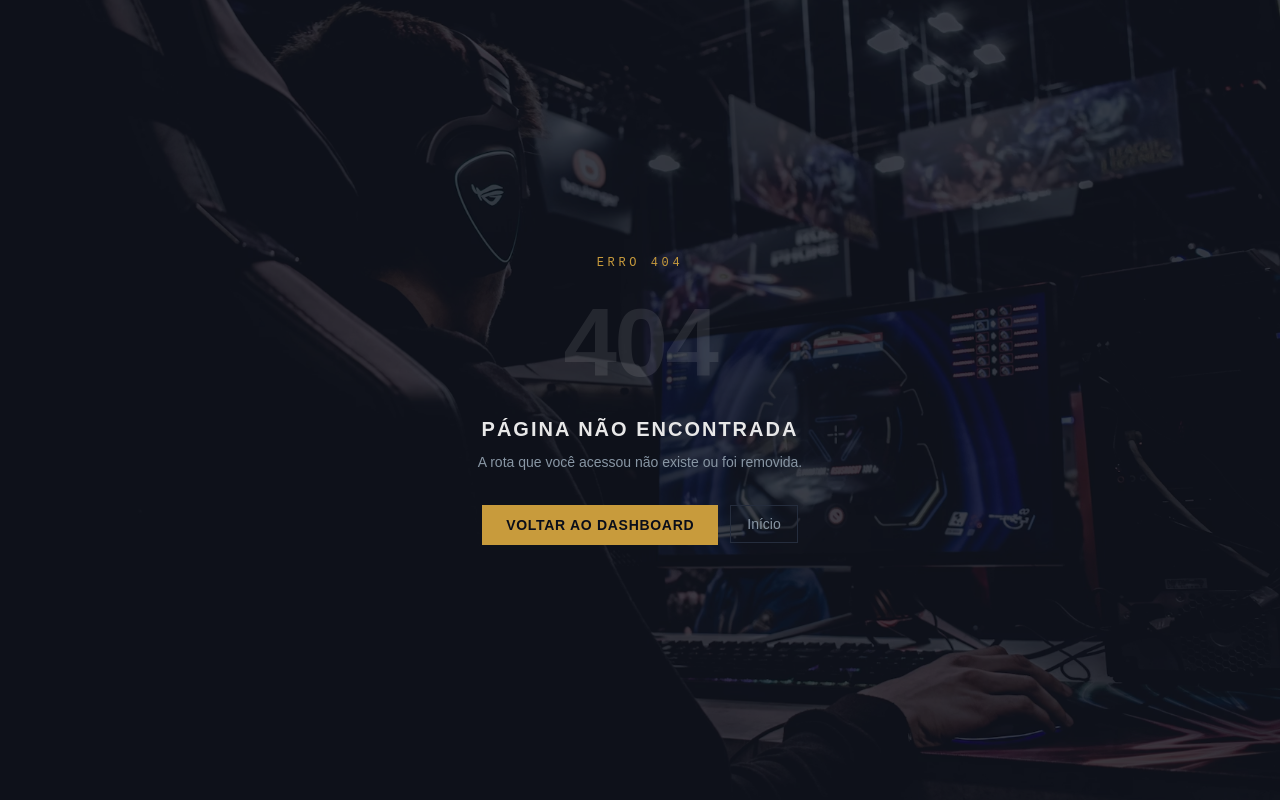
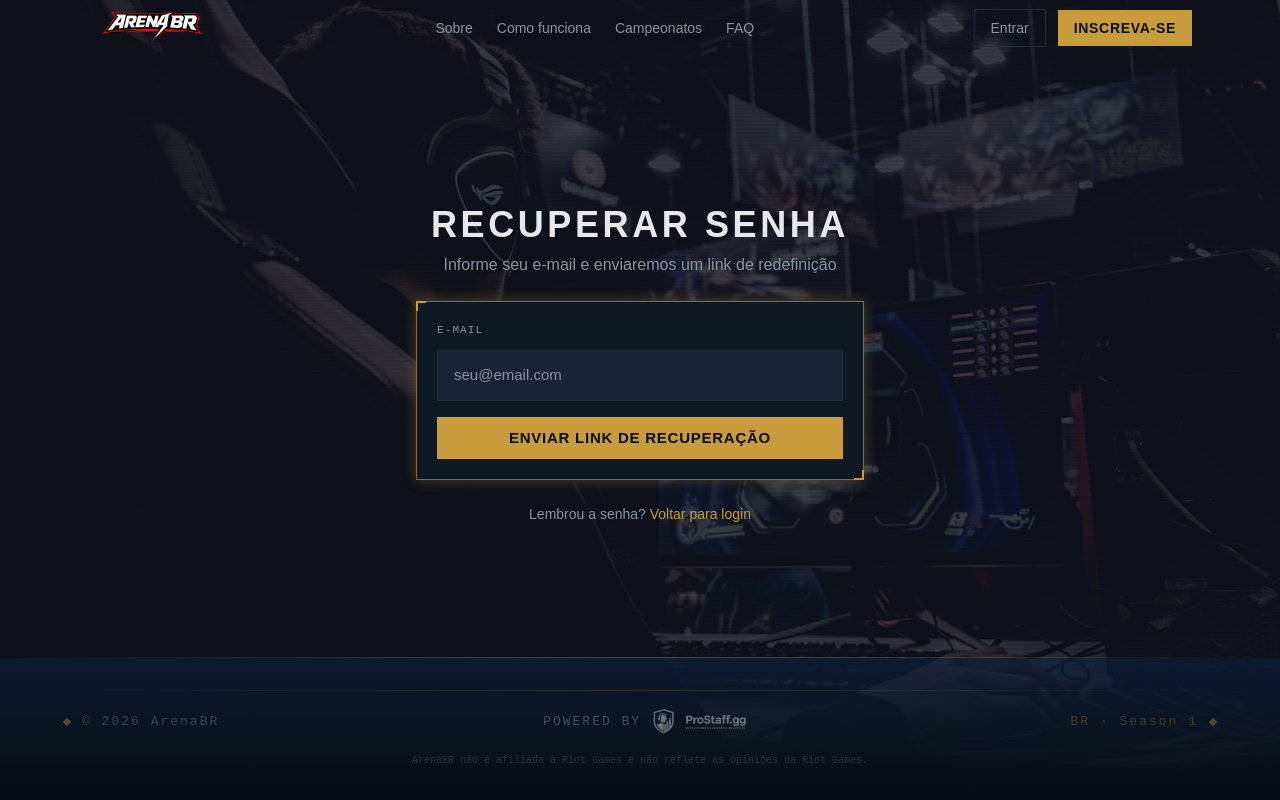
Before and after one commit to Bulletdev/ArenaBR, a Next.js app: page /forgot-password in a window 1280 px wide. Before the commit this address had no page. Built offline with nearby package versions, Linux system fonts and the light colour scheme.

Commit message:
feat: implement pass reset form

```diff
--- /dev/null
+++ b/app/(auth)/forgot-password/page.tsx
@@ -0,0 +1,97 @@
+"use client"
+
+import { useState } from "react"
+import { useForm } from "react-hook-form"
+import { z } from "zod"
+import { zodResolver } from "@hookform/resolvers/zod"
+import { toast } from "sonner"
+import Link from "next/link"
+import RetroPanel from "@/components/ui/RetroPanel"
+import Input from "@/components/ui/Input"
+import Button from "@/components/ui/Button"
+
+const schema = z.object({
+  email: z.string().email("E-mail inválido"),
+})
+
+type FormData = z.infer<typeof schema>
+
+export default function ForgotPasswordPage() {
+  const [submitted, setSubmitted] = useState(false)
+  const [loading, setLoading] = useState(false)
+
+  const { register, handleSubmit, formState: { errors } } = useForm<FormData>({
+    resolver: zodResolver(schema),
+  })
+
+  const onSubmit = async (data: FormData) => {
+    setLoading(true)
+    try {
+      const res = await fetch("/api/auth/forgot-password", {
+        method: "POST",
+        headers: { "Content-Type": "application/json" },
+        body: JSON.stringify({ email: data.email }),
+      })
+
+      if (!res.ok) {
+        const body = await res.json().catch(() => ({}))
+        throw new Error(body?.error?.message ?? body?.message ?? "Erro ao processar solicitação.")
+      }
+
+      setSubmitted(true)
+      toast.success("Solicitação enviada com sucesso.")
+    } catch (err) {
+      const msg = err instanceof Error ? err.message : "Erro ao processar solicitação."
+      toast.error(msg)
+    } finally {
+      setLoading(false)
+    }
+  }
+
+  return (
+    <div className="w-full max-w-sm md:max-w-md space-y-6">
+      <div className="text-center space-y-2">
+        <h1 className="font-display text-2xl md:text-4xl font-bold text-[#E8E8E8] uppercase tracking-widest">
+          Recuperar senha
+        </h1>
+        <p className="text-[#8896A4] text-sm md:text-base">
+          Informe seu e-mail e enviaremos um link de redefinição
+        </p>
+      </div>
+
+      <RetroPanel variant="gold" corners>
+        {submitted ? (
+          <div className="space-y-4 text-center">
+            <p className="text-[#E8E8E8] text-sm font-mono leading-relaxed">
+              Se o e-mail informado estiver cadastrado, você receberá um link para redefinir sua senha em breve.
+            </p>
+            <p className="text-[#8896A4] text-xs">
+              Verifique também sua caixa de spam.
+            </p>
+          </div>
+        ) : (
+          <form onSubmit={handleSubmit(onSubmit)} className="space-y-4">
+            <Input
+              label="E-mail"
+              type="email"
+              autoComplete="email"
+              placeholder="seu@email.com"
+              error={errors.email?.message}
+              {...register("email")}
+            />
+            <Button type="submit" loading={loading} className="w-full mt-2">
+              Enviar link de recuperação
+            </Button>
+          </form>
+        )}
+      </RetroPanel>
+
+      <p className="text-center text-sm text-[#8896A4]">
+        Lembrou a senha?{" "}
+        <Link href="/login" className="text-[#C89B3C] hover:underline">
+          Voltar para login
+        </Link>
+      </p>
+    </div>
+  )
+}
--- /dev/null
+++ b/app/(auth)/reset-password/page.tsx
@@ -0,0 +1,130 @@
+"use client"
+
+import { Suspense, useEffect } from "react"
+import { useRouter, useSearchParams } from "next/navigation"
+import { useForm } from "react-hook-form"
+import { z } from "zod"
+import { zodResolver } from "@hookform/resolvers/zod"
+import { toast } from "sonner"
+import { useState } from "react"
+import Link from "next/link"
+import RetroPanel from "@/components/ui/RetroPanel"
+import Input from "@/components/ui/Input"
+import Button from "@/components/ui/Button"
+
+const schema = z.object({
+  password: z
+    .string()
+    .min(8, "Mínimo de 8 caracteres")
+    .regex(/[A-Z]/, "Deve conter ao menos uma letra maiúscula")
+    .regex(/[a-z]/, "Deve conter ao menos uma letra minúscula")
+    .regex(/[0-9]/, "Deve conter ao menos um número"),
+  password_confirmation: z.string().min(1, "Confirme sua senha"),
+}).refine((data) => data.password === data.password_confirmation, {
+  message: "As senhas não coincidem",
+  path: ["password_confirmation"],
+})
+
+type FormData = z.infer<typeof schema>
+
+function ResetPasswordForm() {
+  const router = useRouter()
+  const searchParams = useSearchParams()
+  const token = searchParams.get("token")
+  const [loading, setLoading] = useState(false)
+
+  useEffect(() => {
+    if (!token) {
+      router.replace("/forgot-password")
+    }
+  }, [token, router])
+
+  const { register, handleSubmit, formState: { errors } } = useForm<FormData>({
+    resolver: zodResolver(schema),
+  })
+
+  const onSubmit = async (data: FormData) => {
+    if (!token) return
+
+    setLoading(true)
+    try {
+      const res = await fetch("/api/auth/reset-password", {
+        method: "POST",
+        headers: { "Content-Type": "application/json" },
+        body: JSON.stringify({
+          token,
+          password: data.password,
+          password_confirmation: data.password_confirmation,
+        }),
+      })
+
+      const body = await res.json().catch(() => ({}))
+
+      if (!res.ok) {
+        throw new Error(body?.error?.message ?? body?.message ?? "Erro ao redefinir senha.")
+      }
+
+      toast.success("Senha redefinida com sucesso.")
+      router.push("/login")
+    } catch (err) {
+      const msg = err instanceof Error ? err.message : "Erro ao redefinir senha."
+      toast.error(msg)
+    } finally {
+      setLoading(false)
+    }
+  }
+
+  if (!token) return null
+
+  return (
+    <RetroPanel variant="gold" corners>
+      <form onSubmit={handleSubmit(onSubmit)} className="space-y-4">
+        <Input
+          label="Nova senha"
+          type="password"
+          autoComplete="new-password"
+          placeholder="••••••••"
+          error={errors.password?.message}
+          hint="Mínimo 8 caracteres, com maiúscula, minúscula e número"
+          {...register("password")}
+        />
+        <Input
+          label="Confirmar nova senha"
+          type="password"
+          autoComplete="new-password"
+          placeholder="••••••••"
+          error={errors.password_confirmation?.message}
+          {...register("password_confirmation")}
+        />
+        <Button type="submit" loading={loading} className="w-full mt-2">
+          Redefinir senha
+        </Button>
+      </form>
+    </RetroPanel>
+  )
+}
+
+export default function ResetPasswordPage() {
+  return (
+    <div className="w-full max-w-sm md:max-w-md space-y-6">
+      <div className="text-center space-y-2">
+        <h1 className="font-display text-2xl md:text-4xl font-bold text-[#E8E8E8] uppercase tracking-widest">
+          Redefinir senha
+        </h1>
+        <p className="text-[#8896A4] text-sm md:text-base">
+          Crie uma nova senha para sua conta
+        </p>
+      </div>
+
+      <Suspense>
+        <ResetPasswordForm />
+      </Suspense>
+
+      <p className="text-center text-sm text-[#8896A4]">
+        <Link href="/login" className="text-[#C89B3C] hover:underline">
+          Voltar para login
+        </Link>
+      </p>
+    </div>
+  )
+}
--- /dev/null
+++ b/app/api/auth/forgot-password/route.ts
@@ -0,0 +1,24 @@
+import { NextRequest, NextResponse } from "next/server"
+
+const API_URL = process.env.NEXT_PUBLIC_API_URL ?? "http://localhost:3333/api/v1"
+
+export async function POST(req: NextRequest) {
+  const rawBody = await req.text()
+
+  const upstream = await fetch(`${API_URL}/auth/forgot-password`, {
+    method: "POST",
+    headers: {
+      "Content-Type": "application/json",
+      "User-Agent": "ArenaBR/1.0",
+    },
+    body: rawBody,
+  })
+
+  const data = await upstream.json()
+
+  if (!upstream.ok) {
+    return NextResponse.json(data, { status: upstream.status })
+  }
+
+  return NextResponse.json(data)
+}
--- /dev/null
+++ b/app/api/auth/reset-password/route.ts
@@ -0,0 +1,24 @@
+import { NextRequest, NextResponse } from "next/server"
+
+const API_URL = process.env.NEXT_PUBLIC_API_URL ?? "http://localhost:3333/api/v1"
+
+export async function POST(req: NextRequest) {
+  const rawBody = await req.text()
+
+  const upstream = await fetch(`${API_URL}/auth/reset-password`, {
+    method: "POST",
+    headers: {
+      "Content-Type": "application/json",
+      "User-Agent": "ArenaBR/1.0",
+    },
+    body: rawBody,
+  })
+
+  const data = await upstream.json()
+
+  if (!upstream.ok) {
+    return NextResponse.json(data, { status: upstream.status })
+  }
+
+  return NextResponse.json(data)
+}
```
